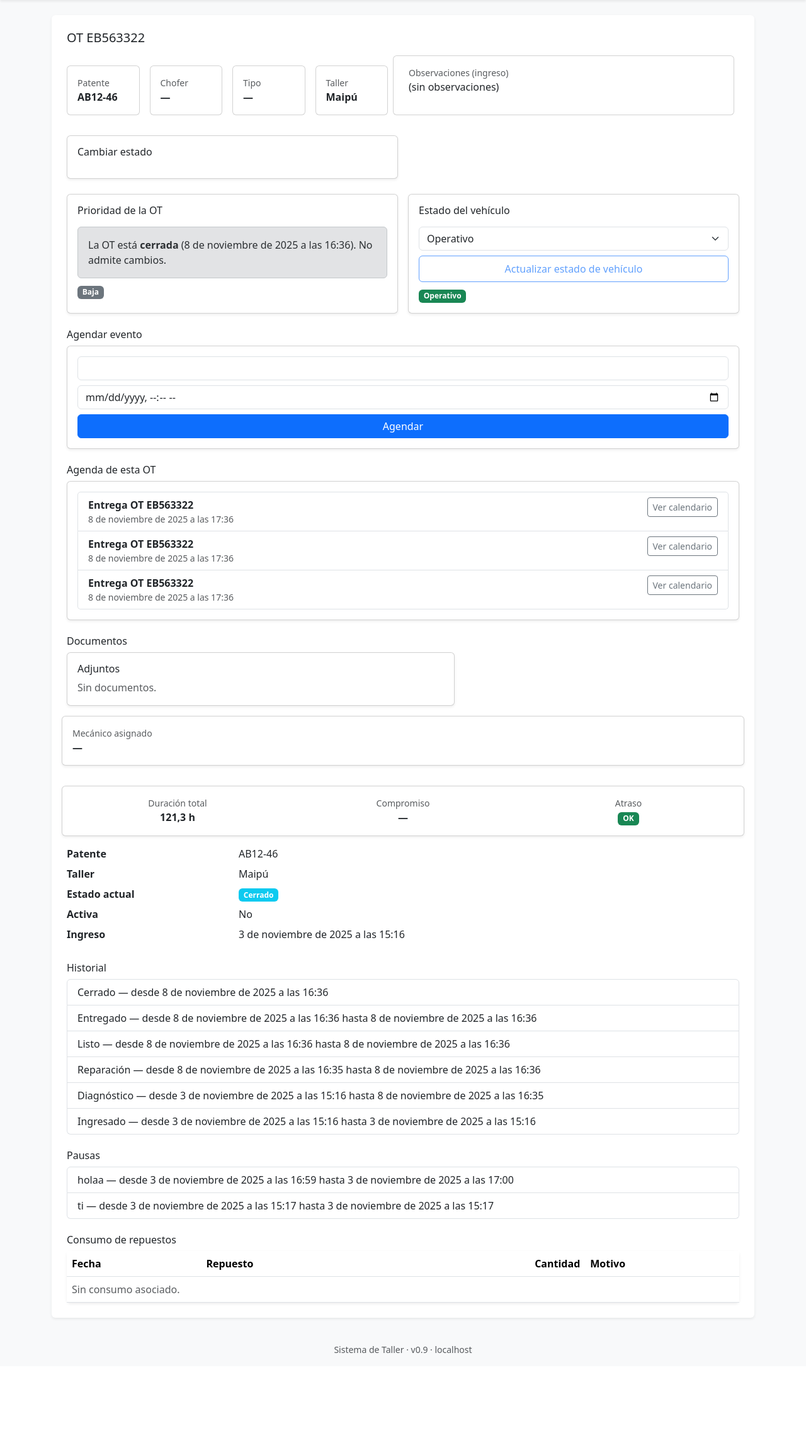
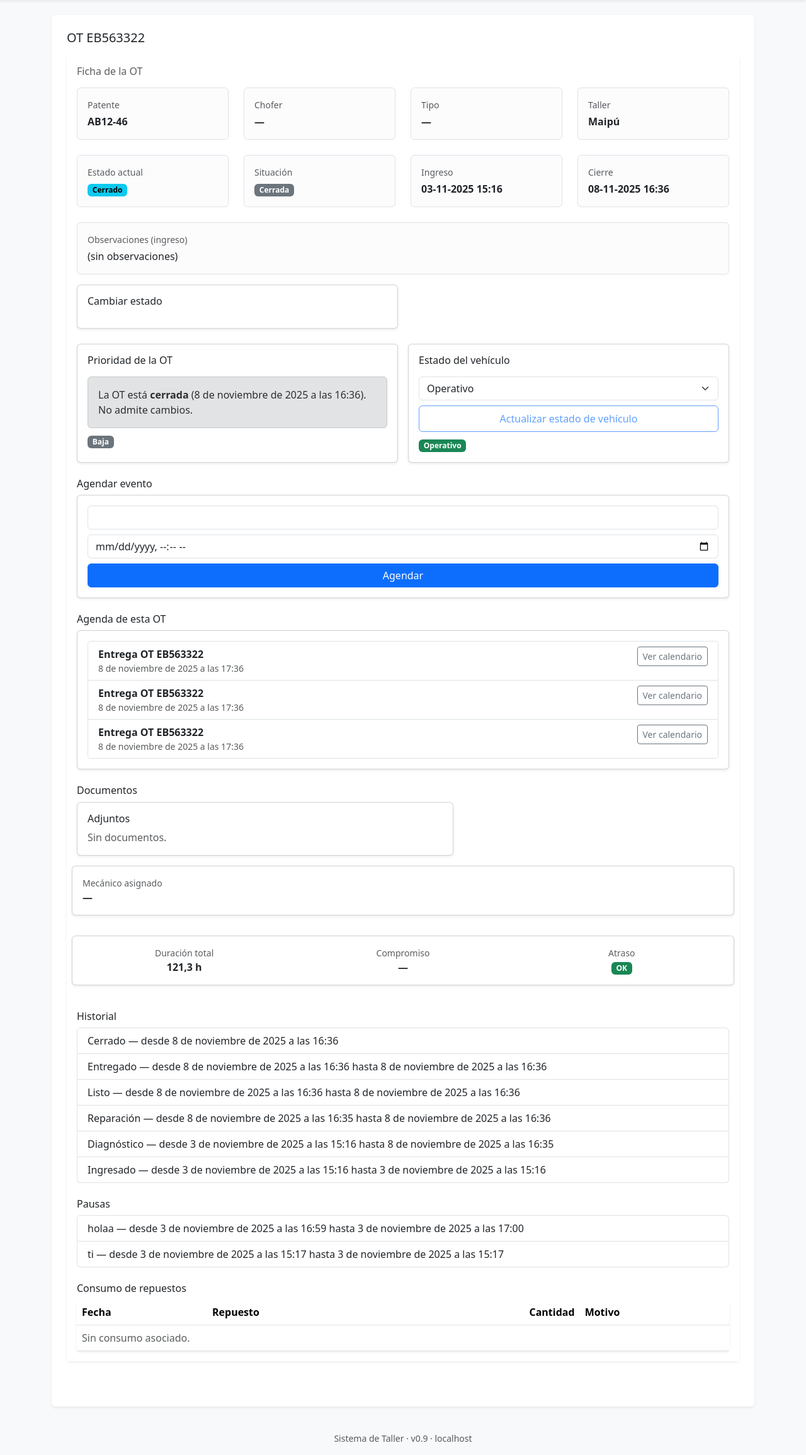
Before and after one commit to janparra11/pepsico-ot, a Django app: page /ot/8/ in a window 1280 px wide. Shown: the part 56-2367 px from the top of the page at 63% size. Before the commit the page ends 2205 px from the top, so only its background shows below. Run offline with Django 5.2, Linux system fonts and the light colour scheme; data comes from the database, SQL or seed files in the repository; both versions use the stored data as it was after the commit.

Commit message:
Mejora ficha OT: tarjetas con espaciado, estilo ficha-ot y separación visual entre bloques

```diff
--- a/templates/ot/ot_detalle.html
+++ b/templates/ot/ot_detalle.html
@@ -1,53 +1,115 @@
 {% extends "base.html" %}
 {% block title %}Detalle OT {{ ot.folio }}{% endblock %}
 {% block content %}
+
+<style>
+  .ficha-ot .fw-bold, .ficha-ot .fw-semibold { line-height: 1.5; }
+</style>
+<style>
+  .ficha-ot {
+    margin-bottom: 1.0rem; /* separa la ficha del siguiente bloque */
+  }
+</style>
 
 {% load roles %}
 <div class="bg-white p-4 rounded shadow-sm">
   <h1 class="h5 mb-3">OT {{ ot.folio }}</h1>
 
+  <div class="mb-3">
   {% if request.user|has_role:"ASISTENTE_REPUESTO" or request.user|has_role:"JEFE_TALLER" or request.user|has_role:"ADMIN" %}
     <a class="btn btn-outline-primary btn-sm" href="{% url 'inv_mov_salida' %}?ot={{ ot.id }}">
       Agregar consumo de repuesto
     </a>
   {% endif %}
+  </div>
+
+    <!-- === FICHA ÚNICA DE LA OT (resumen completo) === -->
+  <div class="card mb-5 border-0 shadow-sm">
+    <div class="card-body bg-white">
+      <h2 class="h6 text-muted mb-3">Ficha de la OT</h2>
+      <div class="row g-4 align-items-start ficha-ot">
+
+    <!-- Patente -->
+    <div class="col-12 col-md-6 col-lg-3">
+      <div class="p-3 border rounded bg-light-subtle h-100">
+        <div class="text-muted small mb-1">Patente</div>
+        <div class="fw-bold">{{ ot.vehiculo.patente }}</div>
+      </div>
+    </div>
+
+    <!-- Chofer -->
+    <div class="col-12 col-md-6 col-lg-3">
+      <div class="p-3 border rounded bg-light-subtle h-100">
+        <div class="text-muted small mb-1">Chofer</div>
+        <div class="fw-bold">{{ ot.chofer|default:"—" }}</div>
+      </div>
+    </div>
+
+    <!-- Tipo de vehículo -->
+    <div class="col-12 col-md-6 col-lg-3">
+      <div class="p-3 border rounded bg-light-subtle h-100">
+        <div class="text-muted small mb-1">Tipo</div>
+        <div class="fw-bold">{{ ot.vehiculo.tipo|default:"—" }}</div>
+      </div>
+    </div>
+
+    <!-- Taller -->
+    <div class="col-12 col-md-6 col-lg-3">
+      <div class="p-3 border rounded bg-light-subtle h-100">
+        <div class="text-muted small mb-1">Taller</div>
+        <div class="fw-bold">{{ ot.taller.nombre }}</div>
+      </div>
+    </div>
+
+    <!-- Estado actual -->
+    <div class="col-12 col-md-6 col-lg-3">
+      <div class="p-3 border rounded bg-light-subtle h-100">
+        <div class="text-muted small mb-1">Estado actual</div>
+        <span class="badge text-bg-info">{{ ot.get_estado_actual_display }}</span>
+      </div>
+    </div>
+
+    <!-- Situación -->
+    <div class="col-12 col-md-6 col-lg-3">
+      <div class="p-3 border rounded bg-light-subtle h-100">
+        <div class="text-muted small mb-1">Situación</div>
+        {% if ot.activa %}
+          <span class="badge text-bg-success">Activa</span>
+        {% else %}
+          <span class="badge text-bg-secondary">Cerrada</span>
+        {% endif %}
+      </div>
+    </div>
+
+    <!-- Ingreso -->
+    <div class="col-12 col-md-6 col-lg-3">
+      <div class="p-3 border rounded bg-light-subtle h-100">
+        <div class="text-muted small mb-1">Ingreso</div>
+        <div class="fw-semibold">{{ ot.fecha_ingreso|date:"d-m-Y H:i" }}</div>
+      </div>
+    </div>
+
+    <!-- Cierre (si existe) -->
+    {% if ot.fecha_cierre %}
+    <div class="col-12 col-md-6 col-lg-3">
+      <div class="p-3 border rounded bg-light-subtle h-100">
+        <div class="text-muted small mb-1">Cierre</div>
+        <div class="fw-semibold">{{ ot.fecha_cierre|date:"d-m-Y H:i" }}</div>
+      </div>
+    </div>
+    {% endif %}
+
+    <!-- Observaciones -->
+    <div class="col-12">
+      <div class="p-3 border rounded bg-light-subtle">
+        <div class="text-muted small mb-1">Observaciones (ingreso)</div>
+        <div>{{ historial.last.observaciones|default:"(sin observaciones)" }}</div>
+      </div>
+    </div>
+  </div>
+  <!-- === /FICHA === -->
 
 <div class="row row-cols-1 row-cols-md-2 g-3 mb-4">
-
-  <div class="row g-3 mb-3">
-    <div class="col-md-3">
-      <div class="card h-100"><div class="card-body">
-        <div class="text-muted small">Patente</div>
-        <div class="fw-bold">{{ ot.vehiculo.patente }}</div>
-      </div></div>
-    </div>
-    <div class="col-md-3">
-      <div class="card h-100"><div class="card-body">
-        <div class="text-muted small">Chofer</div>
-        <div class="fw-bold">{{ ot.chofer|default:"—" }}</div>
-      </div></div>
-    </div>
-    <div class="col-md-3">
-      <div class="card h-100"><div class="card-body">
-        <div class="text-muted small">Tipo</div>
-        <div class="fw-bold">
-          {# Si es FK, Django mostrará el __str__ del TipoVehiculo #}
-          {{ ot.vehiculo.tipo|default:"—" }}
-        </div>
-      </div></div>
-    </div>
-    <div class="col-md-3">
-      <div class="card h-100"><div class="card-body">
-        <div class="text-muted small">Taller</div>
-        <div class="fw-bold">{{ ot.taller.nombre }}</div>
-      </div></div>
-    </div>
-  </div>
-  <div class="card mb-3"><div class="card-body">
-  <div class="text-muted small">Observaciones (ingreso)</div>
-  <div>{{ ot.historial.last.observaciones|default:"(sin observaciones)" }}</div>
-  </div></div>
-
 
   <!-- Columna: Cambiar estado -->
   <div class="col">
@@ -331,14 +393,6 @@
 
 </div>
 
-  <dl class="row">
-    <dt class="col-sm-3">Patente</dt><dd class="col-sm-9">{{ ot.vehiculo.patente }}</dd>
-    <dt class="col-sm-3">Taller</dt><dd class="col-sm-9">{{ ot.taller.nombre }}</dd>
-    <dt class="col-sm-3">Estado actual</dt><dd class="col-sm-9"><span class="badge bg-info">{{ ot.get_estado_actual_display }}</span></dd>
-    <dt class="col-sm-3">Activa</dt><dd class="col-sm-9">{{ ot.activa|yesno:"Sí,No" }}</dd>
-    <dt class="col-sm-3">Ingreso</dt><dd class="col-sm-9">{{ ot.fecha_ingreso }}</dd>
-  </dl>
-
   <h2 class="h6 mt-4">Historial</h2>
   <ul class="list-group mb-3">
     {% for h in historial %}
```
Also changed, not shown: db.sqlite3.
